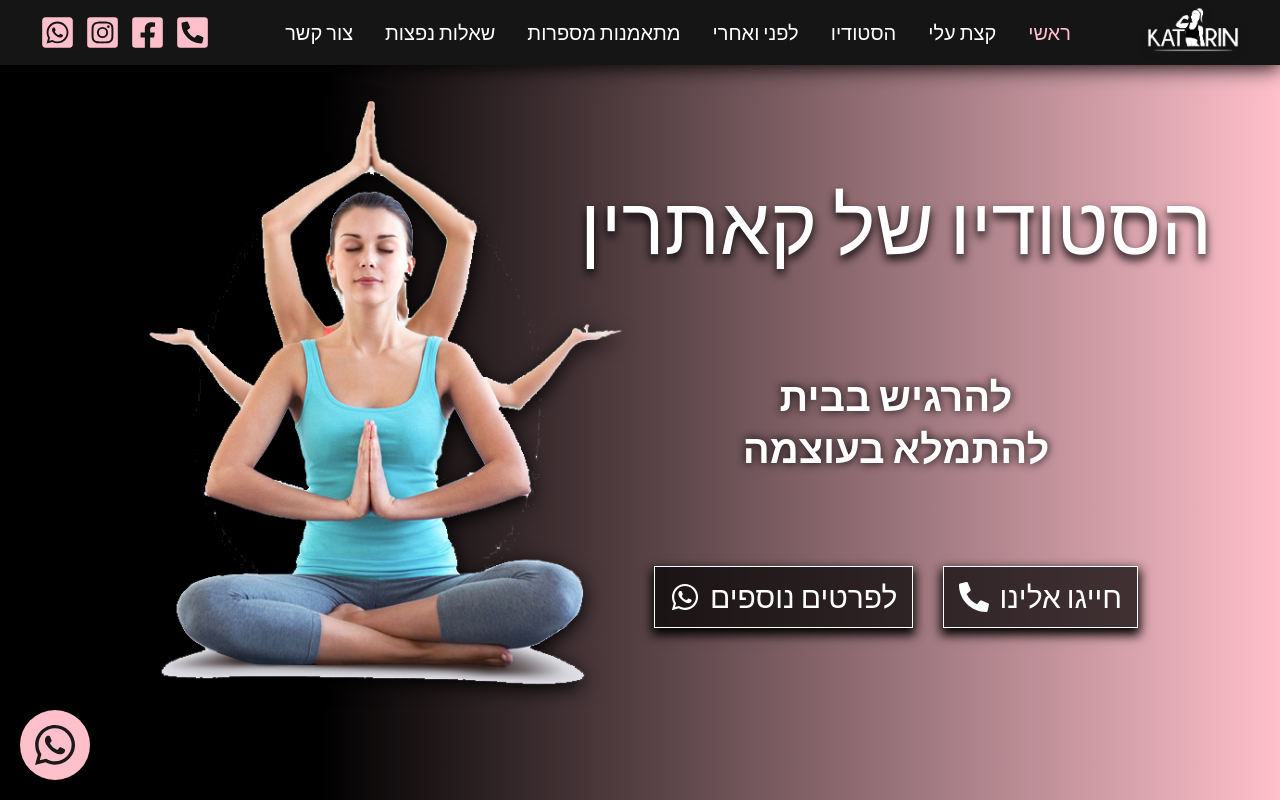
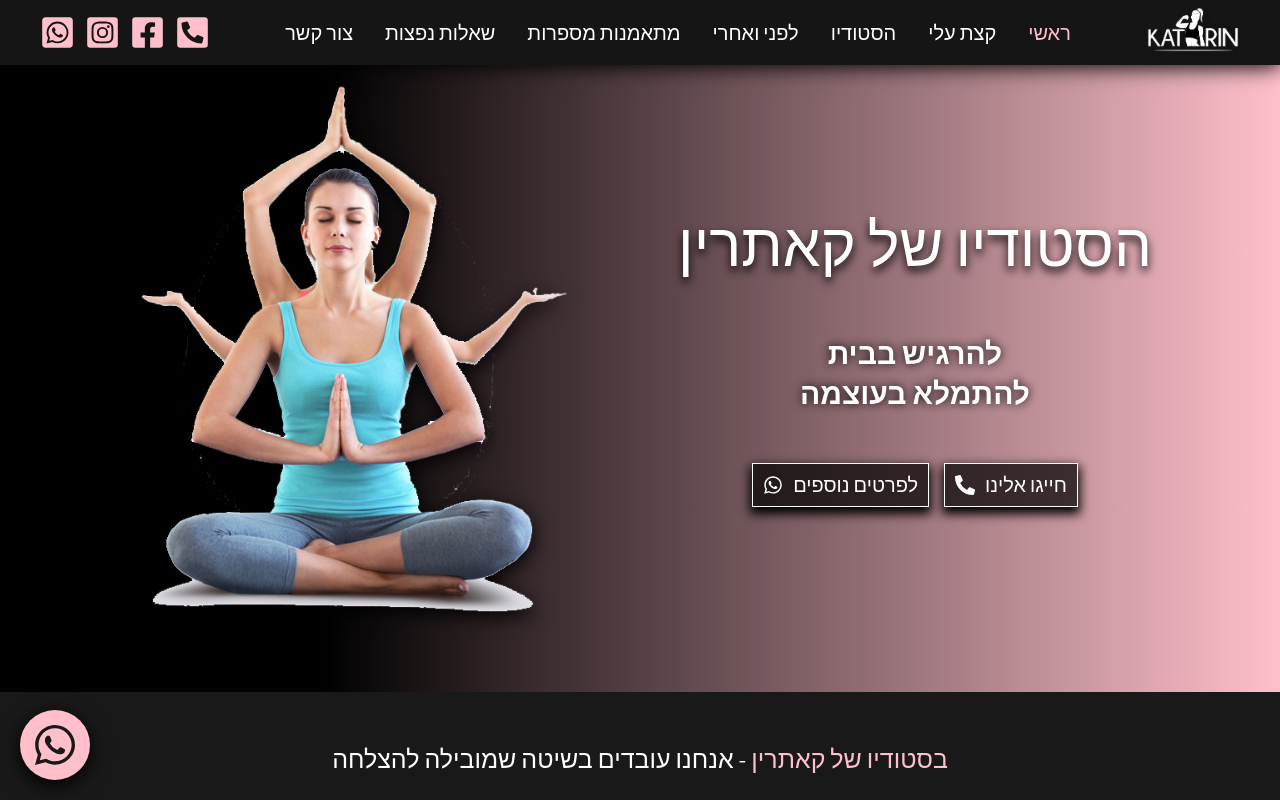
Before and after one commit to shaharyair/katrin-studio-Landing-page, a React (Vite) app: page / in a window 1280 px wide. Shown: the top 800 px of the page. Built offline with nearby package versions, Linux system fonts and the light colour scheme.

Commit message:
improving hero structure

```diff
--- a/src/Components/Hero/Hero.css
+++ b/src/Components/Hero/Hero.css
@@ -3,11 +3,9 @@
 }
 
 .hero {
-  display: flex;
-  align-items: center;
-  justify-content: center;
-  height: 100vh;
+  height: 100%;
   width: 100%;
+  padding: 5rem 0 3rem 0;
   background: rgb(0, 0, 0);
   background: -moz-linear-gradient(
     90deg,
@@ -27,33 +25,30 @@
   filter: progid:DXImageTransform.Microsoft.gradient(startColorstr="#000000",endColorstr="#ffc0cb",GradientType=1);
 }
 
-.hero > img {
-  position: absolute;
-  transform: translate(-50%, -50%);
-  top: 55%;
-  left: 50%;
+.hero__container {
+  display: flex;
+  justify-content: center;
+  align-items: center;
+  gap: 10rem;
+  position: relative;
+}
+
+.hero__container > img {
   width: 80vw;
   height: auto;
-  max-width: 50rem;
+  max-width: 45rem;
   filter: drop-shadow(0 5px 10px black);
   animation: fade-right 1.2s ease-in;
 }
 
 .hero__text-container {
-  position: absolute;
-  top: 50%;
-  left: 50%;
-  transform: translate(-50%, -50%);
   display: flex;
-  justify-content: space-evenly;
+  justify-content: center;
   align-items: center;
   flex-direction: column;
-  height: 100%;
-  width: 80%;
   max-width: 80rem;
-  border: solid 1.5rem rgba(#000, 0.2);
+  gap: 5rem;
   text-align: center;
-  z-index: 1;
   animation: fade-left 1.2s ease-in;
 }
 
@@ -108,7 +103,7 @@
   transition: all 0.5s ease-in;
 }
 
-@keyframes fade-left {
+/* @keyframes fade-left {
   0% {
     transform: translate(-35%, -50%);
     opacity: 0;
@@ -127,9 +122,9 @@
     transform: translate(-50%, -50%);
     opacity: 1;
   }
-}
+} */
 
-@media only screen and (min-width: 1024px) {
+/* @media only screen and (min-width: 1024px) {
   .hero__text-container {
     top: 50%;
     left: 70%;
@@ -158,4 +153,4 @@
     font-size: 3rem;
     padding: 1rem 1.5rem;
   }
-}
+} */
--- a/src/Components/Hero/Hero.jsx
+++ b/src/Components/Hero/Hero.jsx
@@ -7,6 +7,7 @@ function Hero() {
   return (
     <>
       <div className='hero' id='hero'>
+        <div className='hero__container'>
           <img src={pic} alt='' />
           <div className='hero__text-container'>
             <div className='hero__text-head'>
@@ -26,6 +27,7 @@ function Hero() {
             </div>
           </div>
         </div>
+      </div>
     </>
   );
 }
```
Lines whose indentation alone changed are shown as unchanged.
